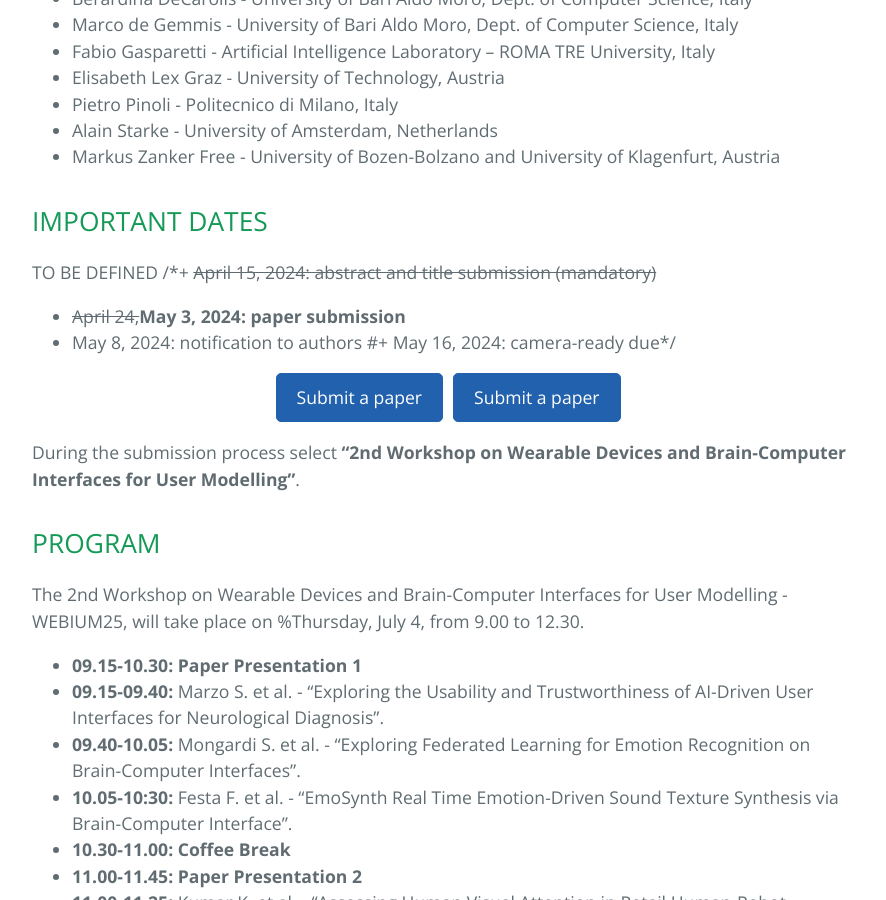
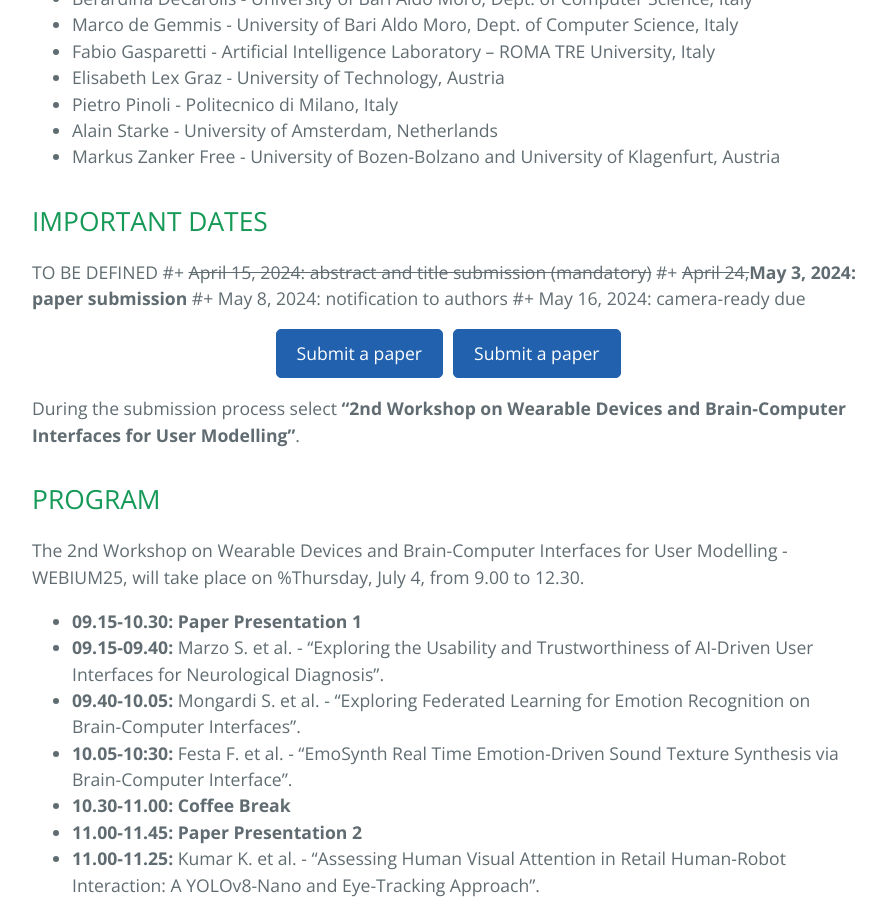
Before and after one commit to sisinflab/webium25, a Jekyll site: the page built from index.md, in a window 1280 px wide and 900 px high, scrolled down 4098 px. Shown: the whole window, without its empty margins (192-1078 px from the left). Built offline with Jekyll 4.4.1, drawn with Linux system fonts in a browser that asks for light colours.

```diff
--- a/index.md
+++ b/index.md
@@ -102,10 +102,10 @@ Topics of interest include, but are not limited to:
 
 ## IMPORTANT DATES <a name="ID"></a>
 TO BE DEFINED
-/*+ <del>April 15, 2024: abstract and title submission (mandatory)</del>
-+ <del>April 24,</del><b>May 3, 2024: paper submission</b>
-+ May 8, 2024: notification to authors
-#+ May 16, 2024: camera-ready due*/
+#+ <del>April 15, 2024: abstract and title submission (mandatory)</del>
+#+ <del>April 24,</del><b>May 3, 2024: paper submission</b>
+#+ May 8, 2024: notification to authors
+#+ May 16, 2024: camera-ready due
 
 <div class="heading-button-container">
 <a href="https://easychair.org/conferences/?conf=umap24" class="button">Submit a paper</a>
```
